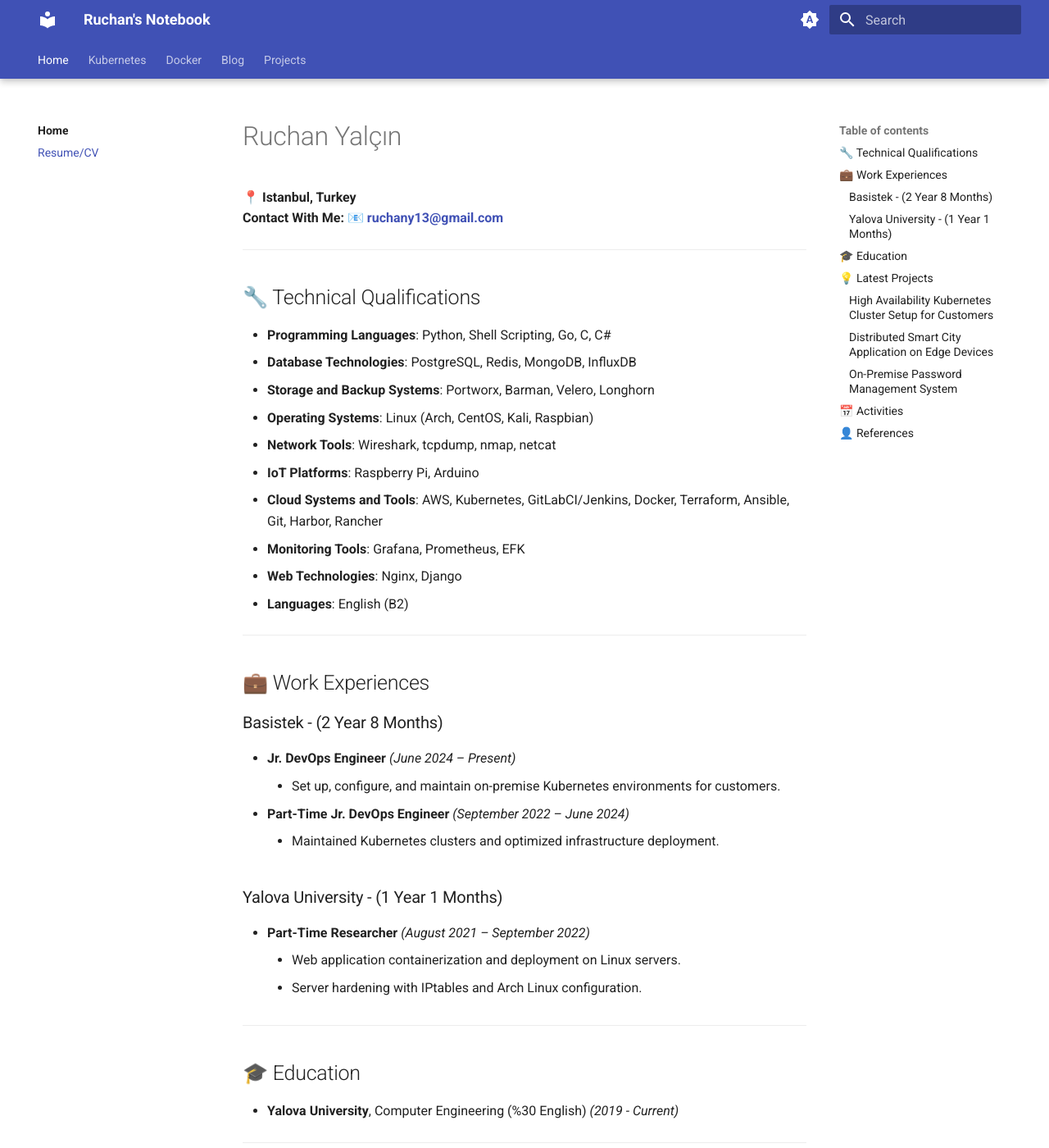
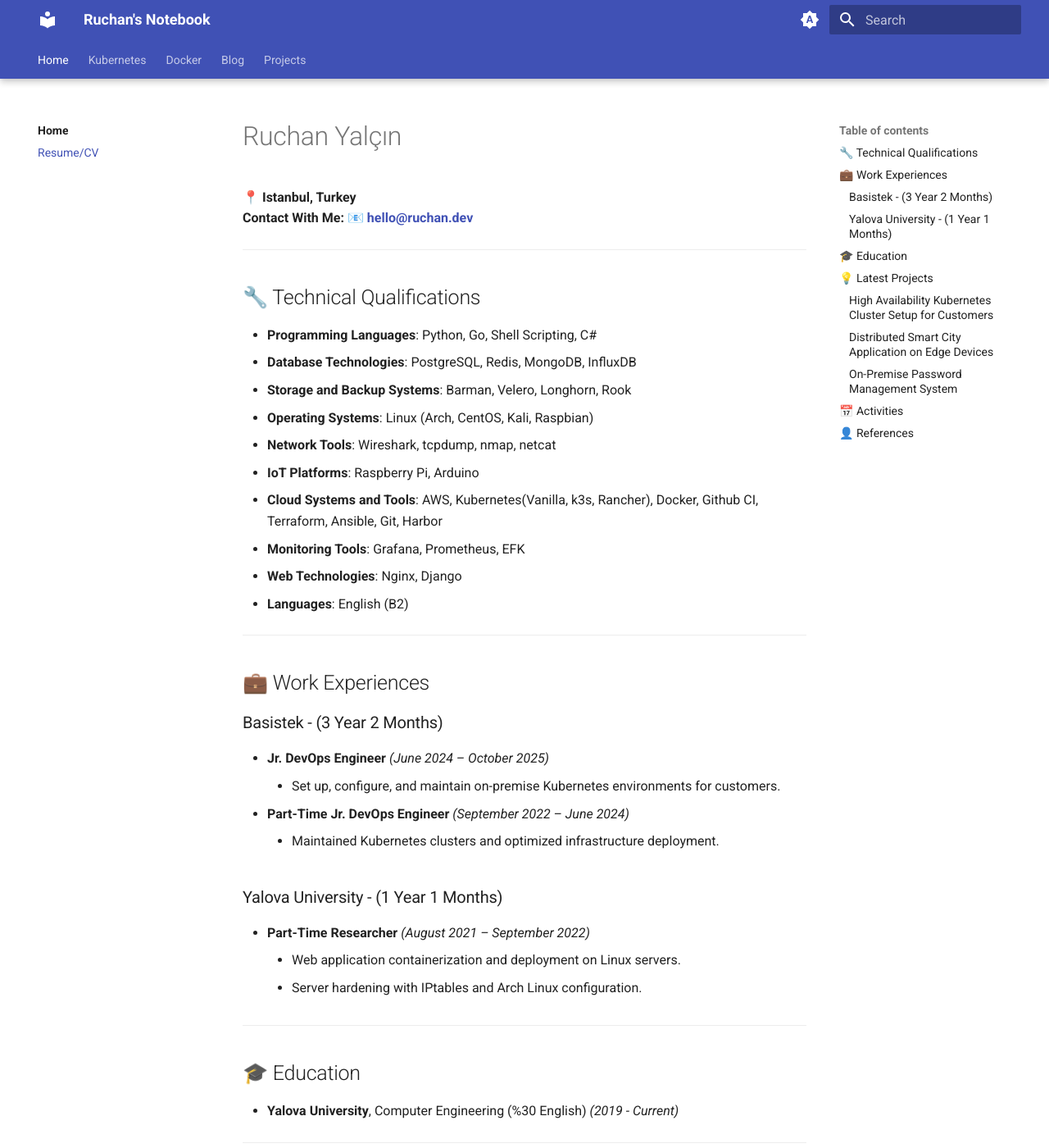
Before and after one commit to ruchany13/Ruchan-Notebook, an MkDocs documentation site: the page built from docs/about/resume.md, in a window 1280 px wide and 1400 px high. Shown: the whole window at 82% size. Built offline with MkDocs 1.6.1 and Material for MkDocs 9.7.7, drawn with Linux system fonts in a browser that asks for light colours; some of the changed text lies outside the part shown.

Commit message:
changed work info

```diff
--- a/docs/about/resume.md
+++ b/docs/about/resume.md
@@ -5,18 +5,18 @@ title: "Resume/CV"
 # Ruchan Yalçın
 
 **📍 Istanbul, Turkey**
-**Contact With Me: 📧 [ruchany13@gmail.com](mailto:ruchany13@gmail.com)**
+**Contact With Me: 📧 [hello@ruchan.dev](mailto:hello@ruchan.dev)**
 ---
 
 ## 🔧 Technical Qualifications
 
-- **Programming Languages**: Python, Shell Scripting, Go, C, C#
+- **Programming Languages**: Python, Go, Shell Scripting, C#
 - **Database Technologies**: PostgreSQL, Redis, MongoDB, InfluxDB
-- **Storage and Backup Systems**: Portworx, Barman, Velero, Longhorn
+- **Storage and Backup Systems**: Barman, Velero, Longhorn, Rook
 - **Operating Systems**: Linux (Arch, CentOS, Kali, Raspbian)
 - **Network Tools**: Wireshark, tcpdump, nmap, netcat
 - **IoT Platforms**: Raspberry Pi, Arduino
-- **Cloud Systems and Tools**: AWS, Kubernetes, GitLabCI/Jenkins, Docker, Terraform, Ansible, Git, Harbor, Rancher
+- **Cloud Systems and Tools**: AWS, Kubernetes(Vanilla, k3s, Rancher), Docker, Github CI, Terraform, Ansible, Git, Harbor
 - **Monitoring Tools**: Grafana, Prometheus, EFK
 - **Web Technologies**: Nginx, Django
 - **Languages**: English (B2)
@@ -25,8 +25,8 @@ title: "Resume/CV"
 
 ## 💼 Work Experiences
 
-### Basistek - (2 Year 8 Months)
-- **Jr. DevOps Engineer** *(June 2024 – Present)*
+### Basistek - (3 Year 2 Months)
+- **Jr. DevOps Engineer** *(June 2024 – October 2025)*
     - Set up, configure, and maintain on-premise Kubernetes environments for customers.
 - **Part-Time Jr. DevOps Engineer** *(September 2022 – June 2024)*
     - Maintained Kubernetes clusters and optimized infrastructure deployment.
```
Also changed, not shown: other parts of docs/about/resume.md (+3 -0 lines).
